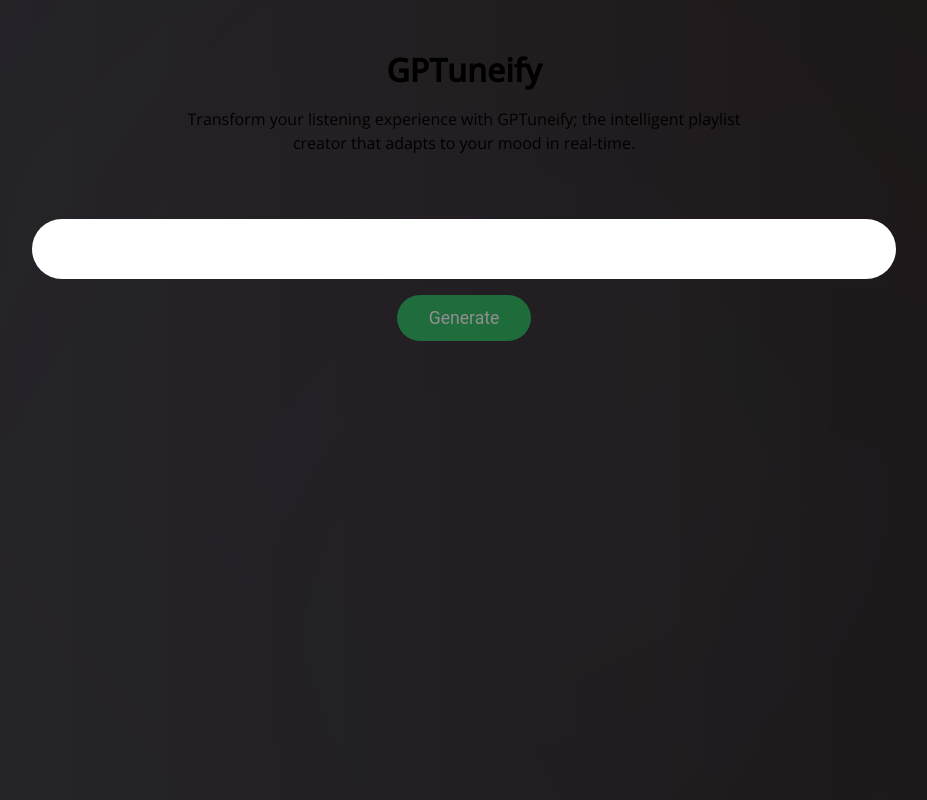
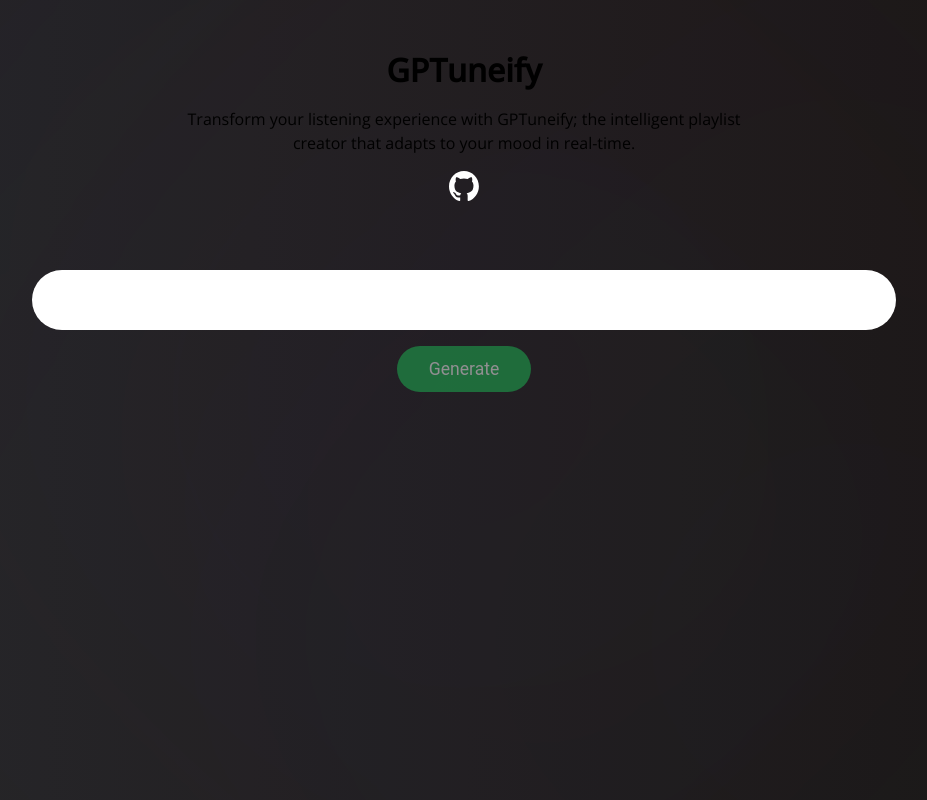
Before and after one commit to baris5d/gptuneify, a Next.js app: page / in a window 1280 px wide. Shown: the whole page, without its empty margins (176-1103 px from the left). Built offline with nearby package versions, Linux system fonts and the light colour scheme.

Commit message:
chore: github link

```diff
--- a/src/components/Header/header.module.css
+++ b/src/components/Header/header.module.css
@@ -21,3 +21,9 @@
         width: 100%;
     }
 }
+
+
+.links {
+    display: flex;
+    justify-content: center;
+}
--- a/src/components/Header/index.tsx
+++ b/src/components/Header/index.tsx
@@ -1,4 +1,6 @@
 import styles from "./header.module.css";
+import Image from "next/image";
+
 export const Header = () => {
     return (
         <div className={styles.header__wrapper}>
@@ -8,6 +10,16 @@ export const Header = () => {
                 intelligent playlist creator that adapts to your mood in
                 real-time.
             </p>
+            <div className={styles.links}>
+                <a href="https://github.com/baris5d/gptuneify" target="_blank">
+                    <Image
+                        src="/github-mark.svg"
+                        alt="Github"
+                        width={30}
+                        height={30}
+                    />
+                </a>
+            </div>
         </div>
     );
 };
```
Also changed, not shown: public/github-mark.svg (added).
